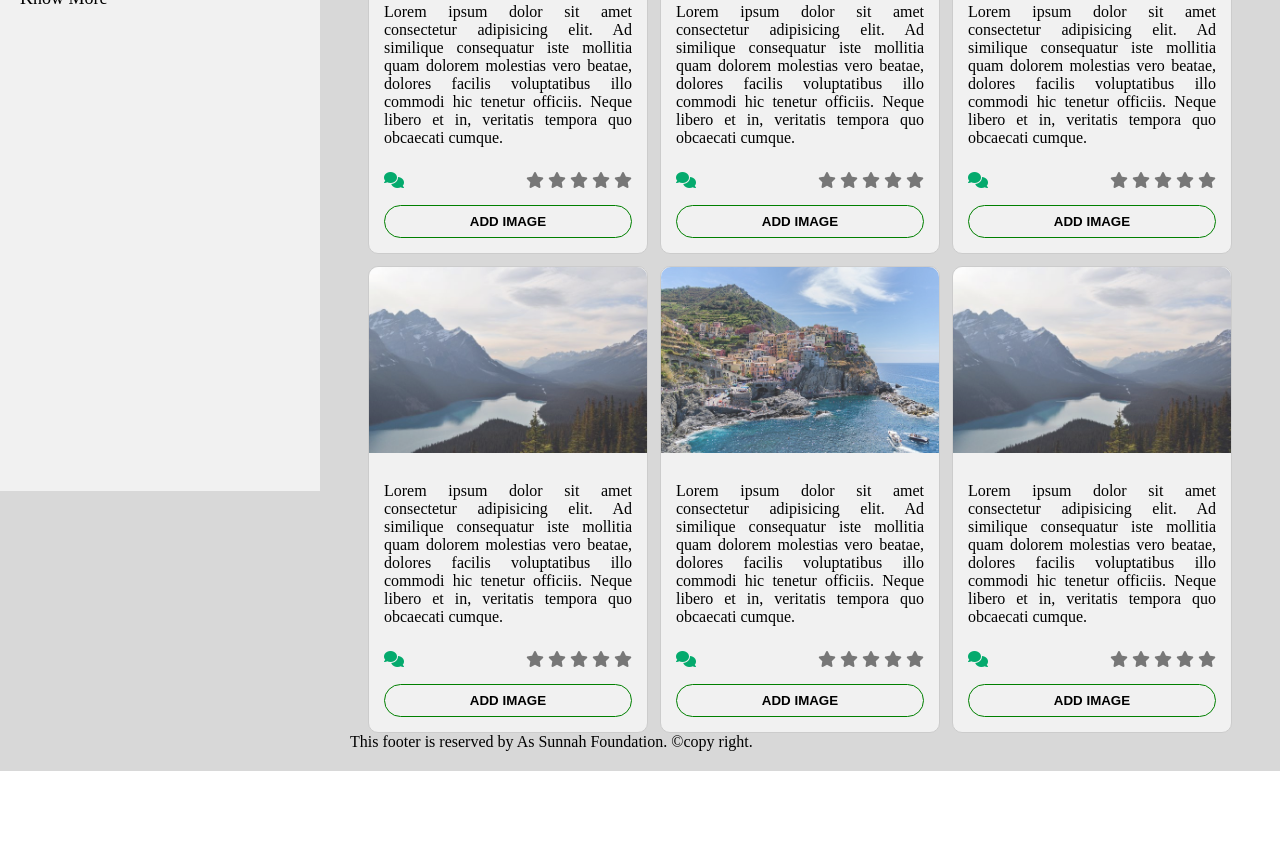
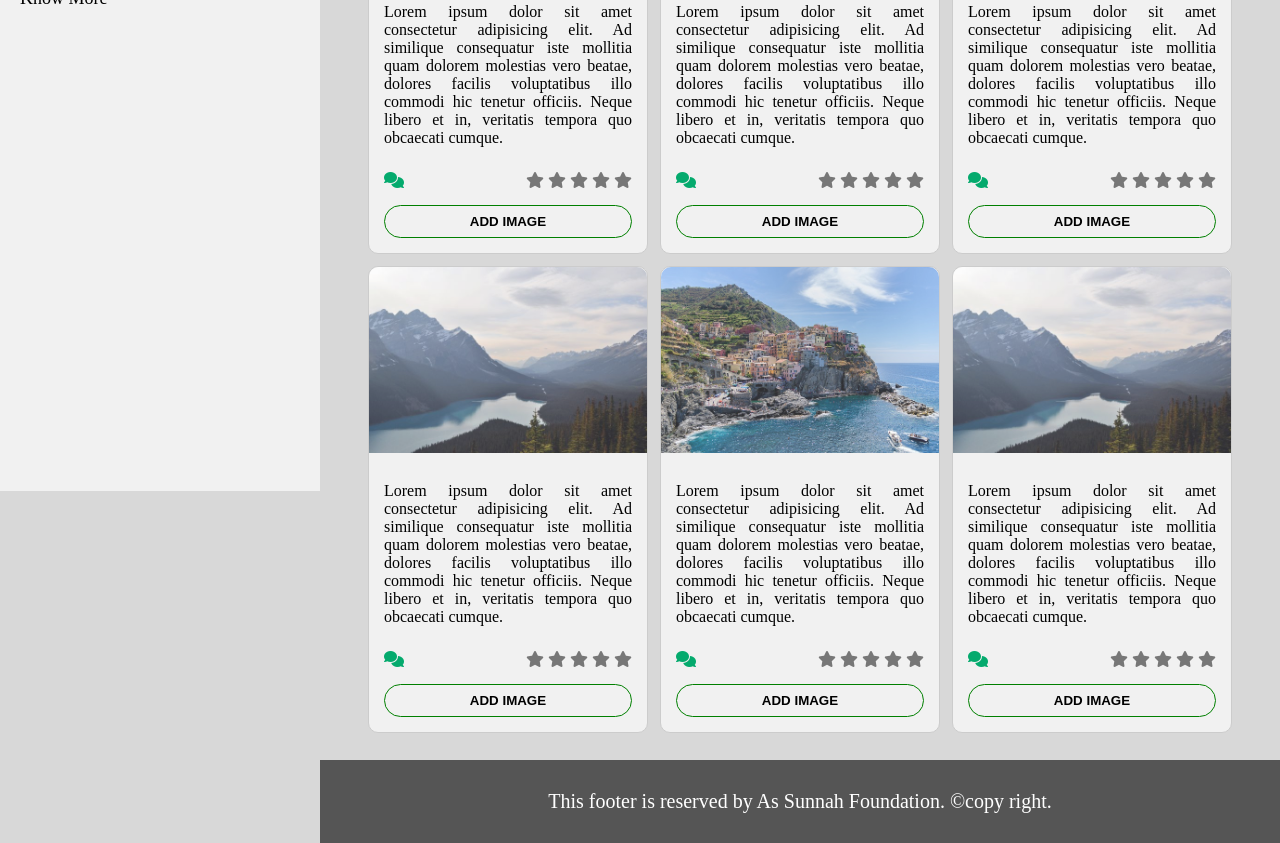
Before and after one commit to MdSalauddinSakib/Image-Gallery-ASSDI, a plain HTML site: page index.html in a window 1280 px wide. Shown: the part 309-1152 px from the top of the page. Before the commit the page ends 1080 px from the top, so only its background shows below. Drawn offline with Linux system fonts and the light colour scheme.

Commit message:
scrollbar design special class

```diff
--- a/style.css
+++ b/style.css
@@ -39,6 +39,7 @@ li a:hover:not(.active),.dropdown:hover .dropbtn{
 .wrapper{
     margin-left: 25%;
     padding: 20px 30px;
+    position: relative;
 }
 
 .title{
@@ -72,6 +73,7 @@ h1{
     flex-wrap: wrap;
     justify-content: center;
     gap: 12px;
+    margin-bottom: 10%;
 }
 
 div.gallery{
@@ -152,3 +154,45 @@ div.desc button:hover{
     font-weight: bold;
     cursor: pointer;
 }
+
+footer{
+    position: absolute;
+    background-color: #555;
+    padding: 30px 20px;
+    left: 0;
+    bottom: 0;
+    width: 100%;
+    text-align: center;
+    font-size: 20px;
+    color: white;
+    margin-top: 30px;
+}
+
+/* -------------------------
+    Scroll bar design
+---------------------------- */
+
+/* ---width---- */
+::-webkit-scrollbar{
+    width: 12px;
+}
+
+/* ---Track--- */
+::-webkit-scrollbar-track{
+    box-shadow: inset 0 0 10px grey;
+    border-radius: 10px;
+}
+
+/* ---Handle--- */
+
+::-webkit-scrollbar-thumb{
+    background-color: #04aa6d;
+    border-radius: 15px;
+}
+
+/* ---Handle on hover--- */
+
+::-webkit-scrollbar-thumb:hover{
+    background-color: rgba(4, 170, 109, 0.767);
+    border-radius: 15px;
+}
```
